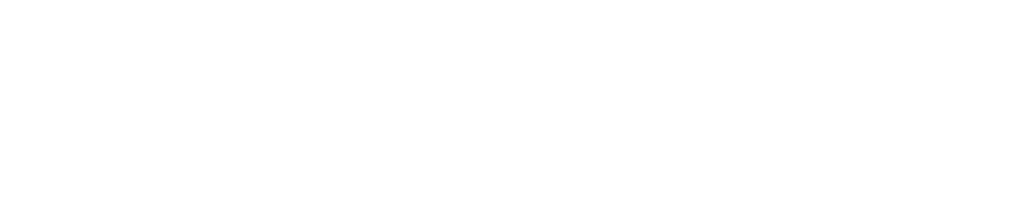
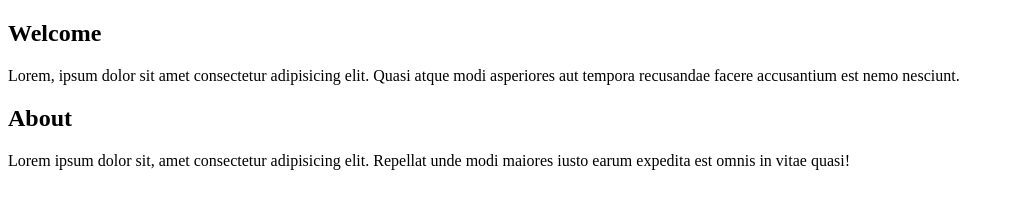
Before and after one commit to lorena57/html_css_practice, a plain HTML site: page css/src/index.html in a window 1280 px wide. Shown: the whole page, without its empty margins (0-1009 px from the left). Drawn offline with Linux system fonts and the light colour scheme.

Commit message:
adding elements to index

```diff
--- a/css/src/index.html
+++ b/css/src/index.html
@@ -7,5 +7,21 @@
     <link rel="stylesheet" href="styles.css" />
     <title>Document</title>
   </head>
-  <body></body>
+  <body>
+    <div>
+      <h2>Welcome</h2>
+      <p>
+        Lorem, ipsum dolor sit amet consectetur adipisicing elit. Quasi atque
+        modi asperiores aut tempora recusandae facere accusantium est nemo
+        nesciunt.
+      </p>
+    </div>
+    <div>
+      <h2>About</h2>
+      <p>
+        Lorem ipsum dolor sit, amet consectetur adipisicing elit. Repellat unde
+        modi maiores iusto earum expedita est omnis in vitae quasi!
+      </p>
+    </div>
+  </body>
 </html>
```
